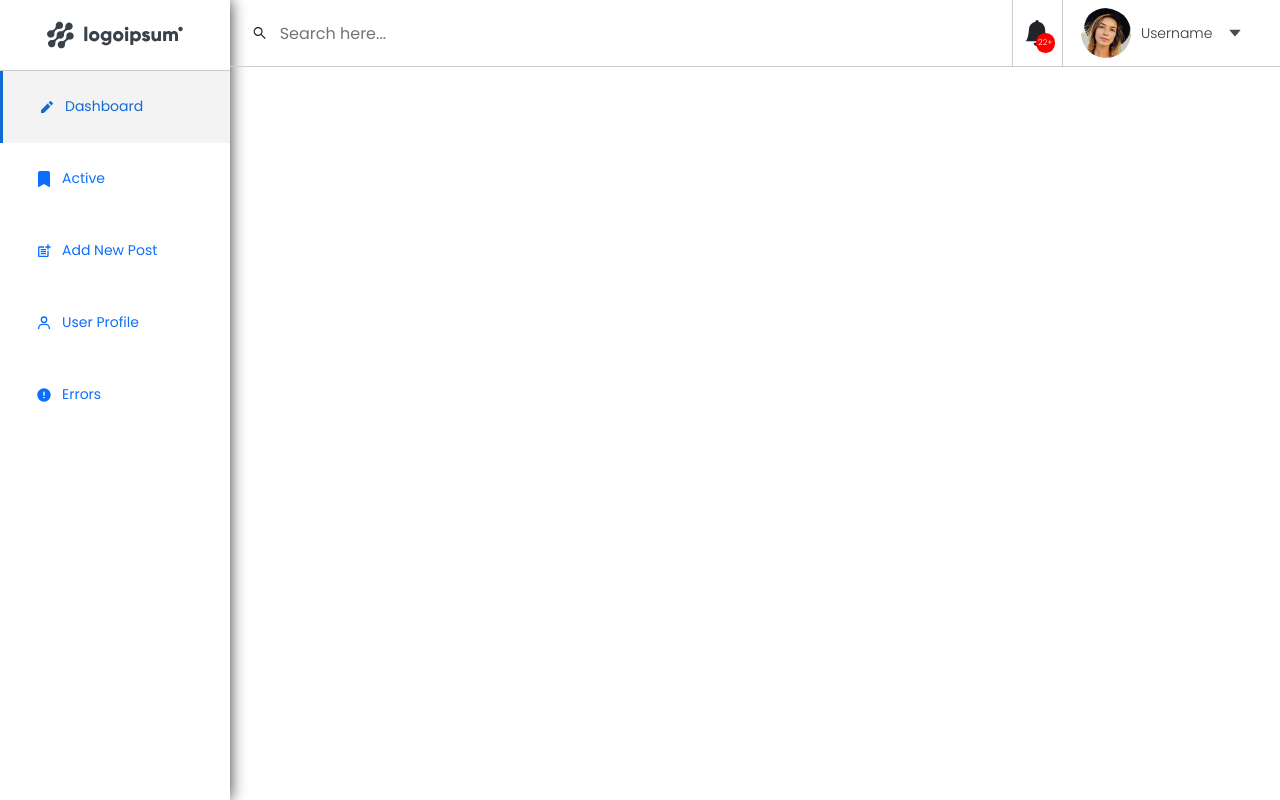
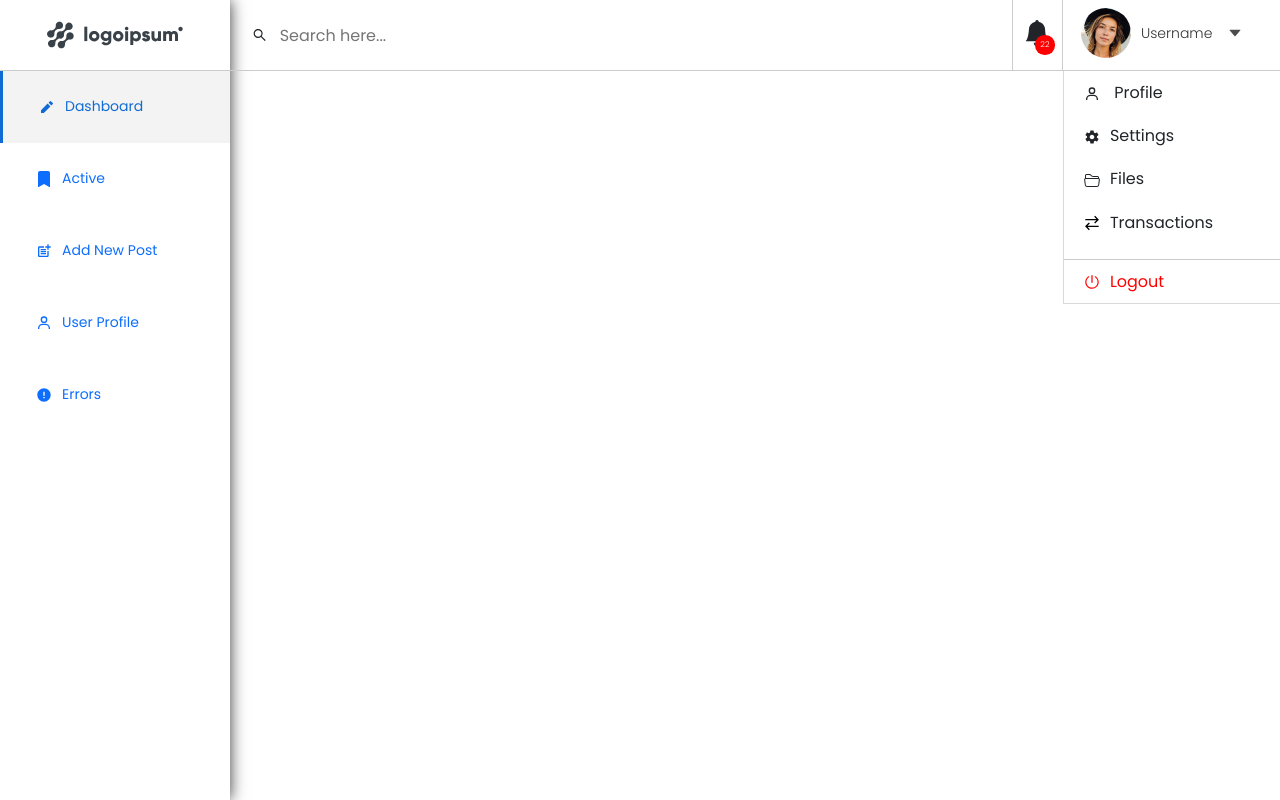
Before and after one commit to inv123/BlogApp, a React (Create React App) app in the folder my-app/: page / in a window 1280 px wide. Both pictures are taken after a click on the button "Username". Built offline with nearby package versions, Linux system fonts and the light colour scheme.

Commit message:
use state

```diff
--- /dev/null
+++ b/my-app/src/components/homepage/Notifications.js
@@ -0,0 +1,31 @@
+import React, { useState } from 'react';
+import { BiTrendingUp } from 'react-icons/bi';
+
+
+export const Notifications = ({ submenu }) => {
+
+
+    return (
+        <>
+            <ul className={`dropdown-menu drop-notification ${submenu === 0 ? 'hide' : 'show'}`} aria-labelledby="navbarDropdownMenuLink">
+                <li>
+                    <a className="dropdown-item" href="#">
+                        <div className='not-box'>
+                            <div className='not-icon'><BiTrendingUp /></div>
+                            <div className='not-content'>
+                                <h6>analitic</h6>
+                                <p>Your website’s active users count increased by<span className='green'> 28%</span> in the last week. Great job!</p>
+                            </div>
+                        </div>
+                    </a>
+                </li>
+                <li style={{ padding: '10px 0' }}>
+                    <a className='dropdown-item' href='#' style={{ padding: '10px 0', background: '#ccc' }}>
+                        <h6 style={{ textAlign: 'center' }}>View all notifications</h6>
+                    </a>
+                </li>
+
+            </ul>
+        </>
+    )
+}
--- a/my-app/src/components/homepage/TopNav.js
+++ b/my-app/src/components/homepage/TopNav.js
@@ -1,9 +1,8 @@
-import React from 'react';
+import React, { useState } from 'react';
 import avatar from '../../images/avatar.jpg';
 import { AiFillCaretDown } from 'react-icons/ai';
 import { BsBellFill } from 'react-icons/bs';
 import { AiOutlineSearch } from 'react-icons/ai';
-import { BiTrendingUp } from 'react-icons/bi';
 
 import { BiUser } from 'react-icons/bi';
 import { IoMdSettings } from 'react-icons/io';
@@ -11,13 +10,18 @@ import { BsFolder2Open } from 'react-icons/bs';
 import { GrTransaction } from 'react-icons/gr';
 import { AiOutlinePoweroff } from 'react-icons/ai';
 
+import { Notifications } from './Notifications';
+
 
 export const TopNav = () => {
+    const [notificationState, setNotificationState] = useState(0);
+    const [userClick, setUserClick] = useState(0);
+
 
     //Put different padding on Count notification
     return (
         <>
-            <div className='top-nav'>
+            <div className='right-block'>
                 <nav className="navbar navbar-expand-lg navbar-light">
                     <div className="container-fluid">
 
@@ -29,40 +33,24 @@ export const TopNav = () => {
                                         <input type='text' placeholder='Search here...'></input>
                                     </form>
                                 </li>
-                                <li className="nav-item  nav-notification">
+                                <li className="nav-item  nav-notification" onClick={() => notificationState === 1 ? setNotificationState(0) : setNotificationState(1)}>
                                     <div className='notification'>
                                         <BsBellFill />
                                         <div className='notification-count'>
-                                            <p>22+</p>
+                                            <p>22</p>
                                         </div>
                                     </div>
-                                    <ul className="dropdown-menu drop-notification hide" aria-labelledby="navbarDropdownMenuLink">
-                                        <li>
-                                            <a className="dropdown-item" href="#">
-                                                <div className='not-box'>
-                                                    <div className='not-icon'><BiTrendingUp /></div>
-                                                    <div className='not-content'>
-                                                        <h6>analitic</h6>
-                                                        <p>Your website’s active users count increased by<span className='green'> 28%</span> in the last week. Great job!</p>
-                                                    </div>
-                                                </div>
-                                            </a>
-                                        </li>
-                                        <li style={{ padding: '10px 0' }}>
-                                            <a className='dropdown-item' href='#' style={{ padding: '10px 0', background: '#ccc' }}>
-                                                <h6 style={{ textAlign: 'center' }}>View all notifications</h6>
-                                            </a>
-                                        </li>
 
-                                    </ul>
+                                    <Notifications submenu={notificationState}/>
+
                                 </li>
-                                <li className="nav-item dropdown nav-user">
+                                <li className="nav-item dropdown nav-user" onClick={() => userClick === 0 ? setUserClick(1) : setUserClick(0)}>
                                     <a className="nav-link dropdown-toggle" href="#" id="navbarDropdownMenuLink" role="button" data-bs-toggle="dropdown" aria-expanded="false">
                                         <img src={avatar}></img>
                                         <p>Username</p>
                                         <AiFillCaretDown />
                                     </a>
-                                    <ul className="dropdown-menu hide" aria-labelledby="navbarDropdownMenuLink">
+                                    <ul className={`dropdown-menu ${userClick === 0 ? 'hide' : 'show'}`} aria-labelledby="navbarDropdownMenuLink">
                                         <li><a className="dropdown-item" href="#"><BiUser size='16px' style={{ marginRight: '10px' }} /> Profile</a></li>
                                         <li><a className="dropdown-item" href="#"><IoMdSettings size='16px' style={{ marginRight: '10px' }} />Settings</a></li>
                                         <li><a className="dropdown-item" href="#"><BsFolder2Open size='16px' style={{ marginRight: '10px' }} />Files</a></li>
--- a/my-app/src/styles/_right-top-navigation.scss
+++ b/my-app/src/styles/_right-top-navigation.scss
@@ -1,15 +1,18 @@
 
 
-.top-nav{
+.right-block{
     width: 100%;
 
     .navbar{
-       padding: 0;
+        height: 71px;
+        padding: 0;
+        margin: 0;
         border-bottom: 1px solid #ccc;
     }
 
     .navbar-nav{
         width: 100%;
+        height: 70px;
 
         .search-form{
             flex: 0 0 75%;
@@ -28,8 +31,8 @@
                 }
 
                 input{
-                   width: 100%;
-                   height: 100%;
+                    width: 100%;
+                    height: 100%;
                     border: none;
                     vertical-align: middle;
                     outline: none;
@@ -44,6 +47,7 @@
             text-align: center;
             border-left: 1px solid #ccc;
             border-right: 1px solid #ccc;
+            cursor: pointer;
 
 
 
@@ -56,11 +60,12 @@
             .notification-count{
 
                 position: absolute;
-                    top: 50%;
-                    right: 15%;
+                top: 50%;
+                right: 15%;
 
                 p{
-                    padding: 5px 2px;
+                    // add 2px left and right if number is more than 99
+                    padding: 5px;
                     font-size: 8px;
                     color: #fff;
                     background: red;
@@ -117,9 +122,10 @@
 
     .dropdown-menu{
         position: absolute;
-        top: 67px ;
+        top: 71px ;
         border-radius: 0;
         border-top: 0;
+        margin: 0;
         // display: block !important;
     }
 }
```
